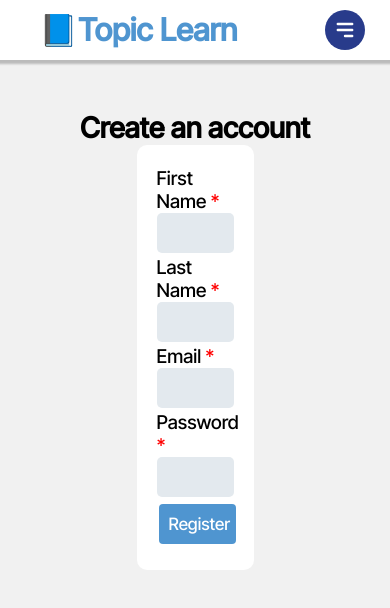
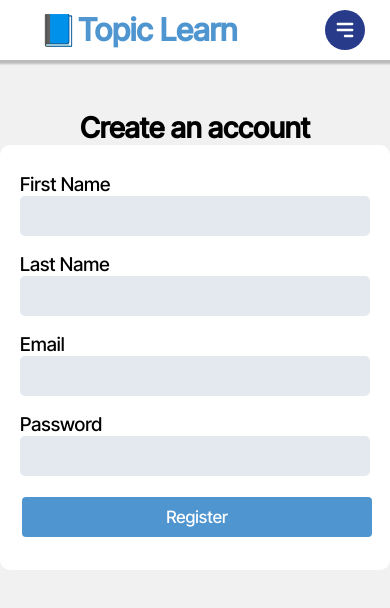
Before and after one commit to linden0/TopicLearn, a React (Create React App) app in the folder client/: page /register in a window 390 px wide. Shown: the top 608 px of the page. Built offline with nearby package versions, Linux system fonts and the light colour scheme; no server answers.

Commit message:
made authentication forms responsive

```diff
--- a/client/src/components/login-form.css
+++ b/client/src/components/auth-form.css
@@ -1,12 +1,10 @@
-
-
 .wrapper {
     background-color: rgb(241, 241, 241);
     height: calc(100vh - 60px);
     width: 100%;
 }
 
-.login-wrapper {
+.form-wrapper {
     text-align: center;
     padding-top: 50px;
     height: 55%;
@@ -19,24 +17,11 @@
     height: 65%;
 }
 
-.login-wrapper form {
+.form-wrapper form {
     display: flex;
     flex-direction: column;
     justify-content: space-around;
-    width:30%;
-    margin-left: auto;
-    margin-right: auto;
-    background-color: white;
-    border-radius: 10px;
-    padding: 20px;
-    height: 315px;
-}
-
-.register form {
-    display: flex;
-    flex-direction: column;
-    justify-content: space-around;
-    width:30%;
+    width:480px;
     margin-left: auto;
     margin-right: auto;
     background-color: white;
@@ -56,11 +41,6 @@
 
 .full-width {
     width: 100%;
-}
-
-.medium-height {
-    /* height: 35px; */
-    padding:none;
 }
 
 .styled-input {
@@ -84,3 +64,26 @@
 .large-form {
     height: 450px !important;
 }
+
+
+@media screen and (max-width: 510px) {
+    .form-wrapper form {
+        width: 100%;
+    }
+}
+
+@media screen and (max-width: 360px) {
+    .form-wrapper form {
+        padding: 0px;
+        background-color: rgb(241, 241, 241);
+
+    }
+    .styled-input {
+        border: 1px solid rgb(2, 0, 105);
+    }
+    .button-filled {
+        width: 90%;
+        margin-left: auto !important    ;
+        margin-right: auto !important;
+    }
+}
--- a/client/src/components/login-form.js
+++ b/client/src/components/login-form.js
@@ -1,6 +1,6 @@
 import React, { useState, useEffect} from "react";
 import { useNavigate, Link } from "react-router-dom"
-import "./login-form.css"
+import "./auth-form.css"
 
 function LoginForm() {
     const navigate = useNavigate();
@@ -47,20 +47,20 @@ function LoginForm() {
 
         return (
             <div className="wrapper">
-                <div className="login-wrapper">
+                <div className="form-wrapper">
                     <h2>Log in to your account</h2>
                     <p>Don't have an account? <Link to="/register" className="blue-link">Sign Up</Link></p>
                     <form onSubmit={event => handleLogin(event)}>
-                        {error && <input disabled={true} value={error} className="full-width medium-height styled-input red"/>}
+                        {error && <input disabled={true} value={error} className="full-width styled-input red"/>}
                         <div>
                             <p className="left" >Email</p>
-                            <input type="email" required={true} className="full-width medium-height styled-input"/>
+                            <input type="email" required={true} className="full-width styled-input"/>
                         </div>
                         <div>
                             <p className="left" >Password</p>
-                            <input type="password" required={true} className="full-width medium-height styled-input"/>
+                            <input type="password" required={true} className="full-width styled-input"/>
                         </div>
-                        <input type="submit" value="Submit" className="button-filled full-width medium-height"/>
+                        <input type="submit" value="Submit" className="button-filled full-width"/>
 
                     </form>
                 </div>
--- a/client/src/components/sign-up-form.js
+++ b/client/src/components/sign-up-form.js
@@ -1,6 +1,6 @@
 import  { useEffect, useState } from 'react';
 import { useNavigate } from "react-router-dom"
-import "./login-form.css"
+import "./auth-form.css"
 function SignUpForm() {
     const navigate = useNavigate();
     const [error, setError] = useState('');
@@ -69,7 +69,7 @@ function SignUpForm() {
     return (
 
         <div className="wrapper">
-            <div className="login-wrapper lg-height">
+            <div className="form-wrapper lg-height">
                 <h2>Create an account</h2>
                 <form className="large-form" onSubmit={event => handleRegister(event)}>
                     {error && <input disabled={true} value={error} className="full-width medium-height styled-input red"/>}
```
